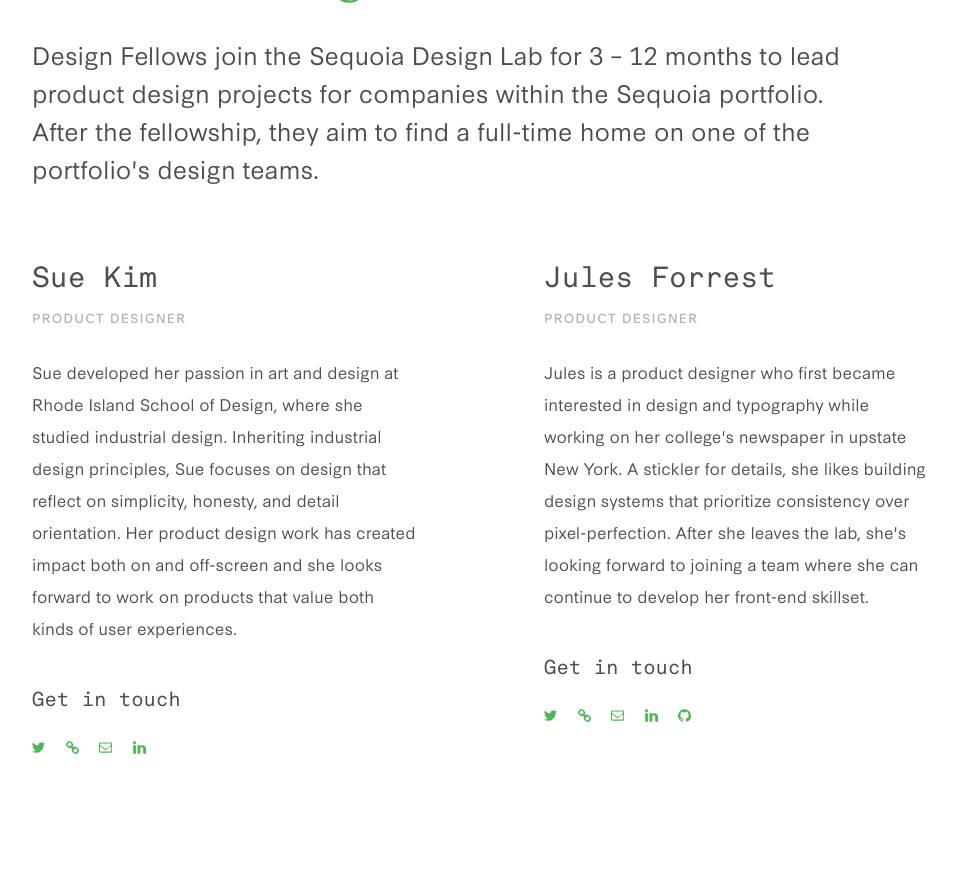
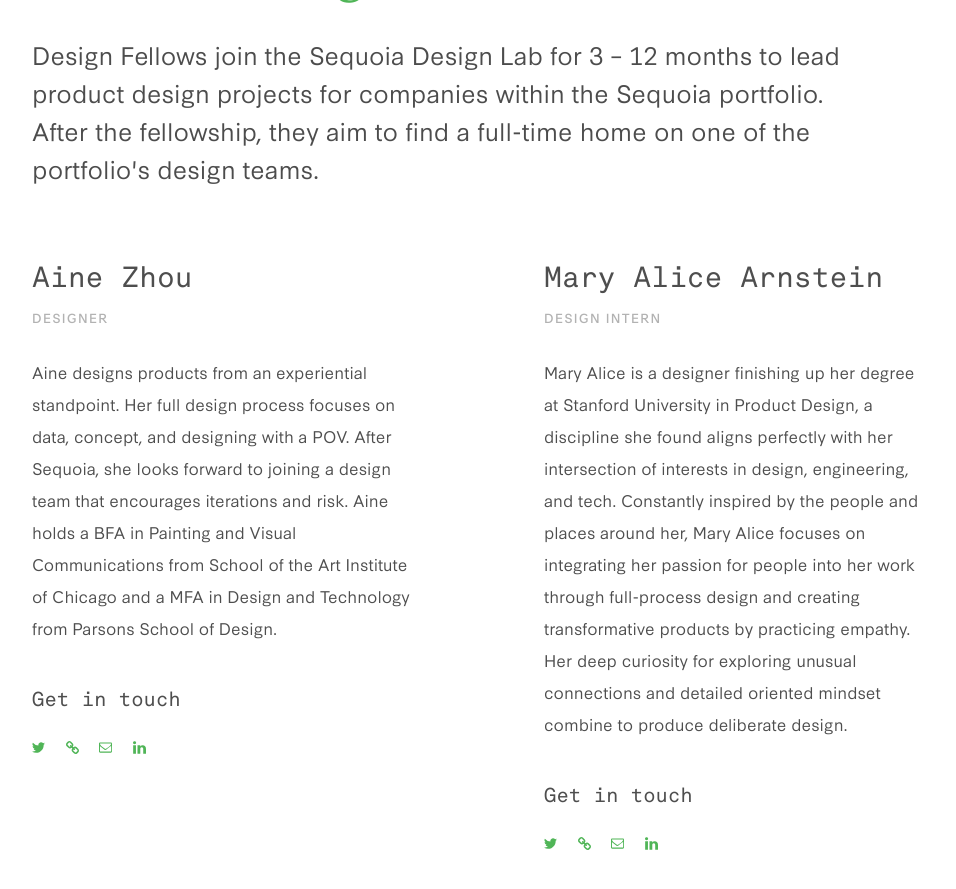
Before and after one commit to sequoiacreativelab/sequoiacreativelab.github.io, a Jekyll site: the page built from index.md, in a window 1280 px wide and 900 px high, scrolled down 2472 px. Shown: the top 889 px of the window, without its empty margins (160-1116 px from the left). Built offline with Jekyll 4.4.1, drawn with Linux system fonts in a browser that asks for light colours; nearby versions of some CDN libraries.

Commit message:
added mary alice and aine

```diff
--- a/index.md
+++ b/index.md
@@ -45,32 +45,23 @@
     design projects for companies within the Sequoia portfolio. After the fellowship,
     they aim to find a full-time home on one of the portfolio's design teams.
   fellows:
-  - name: Sue Kim
-    position: Product designer
-    intro: Sue developed her passion in art and design at Rhode Island School of Design,
-      where she studied industrial design. Inheriting industrial design principles,
-      Sue focuses on design that reflect on simplicity, honesty, and detail orientation.
-      Her product design work has created impact both on and off-screen and she looks
-      forward to work on products that value both kinds of user experiences.
+  - name: Aine Zhou
+    position: Designer
+    intro: Aine designs products from an experiential standpoint. Her full design process focuses on data, concept, and designing with a POV. After Sequoia, she looks forward to joining a design team that encourages iterations and risk. Aine holds a BFA in Painting and Visual Communications from School of the Art Institute of Chicago and a MFA in Design and Technology from Parsons School of Design.
     cta: Get in touch
-    twitter: suemeetsoo
-    website: https://hkimdesign.com/
-    email: mailto:suekiming@gmail.com
-    linkedin: designkim
+    twitter: zhouaine
+    website: https://www.ainezhou.com/
+    email: mailto:aine.zhou@gmail.com
+    linkedin: ainezhou
     column_padding: pr5-m
-  - name: Jules Forrest
-    position: Product designer
-    intro: Jules is a product designer who first became interested in design and typography
-      while working on her college's newspaper in upstate New York. A stickler for
-      details, she likes building design systems that prioritize consistency over
-      pixel-perfection. After she leaves the lab, she's looking forward to joining
-      a team where she can continue to develop her front-end skillset.
+  - name: Mary Alice Arnstein
+    position: Design Intern
+    intro: Mary Alice is a designer finishing up her degree at Stanford University in Product Design, a discipline she found aligns perfectly with her intersection of interests in design, engineering, and tech. Constantly inspired by the people and places around her, Mary Alice focuses on integrating her passion for people into her work through full-process design and creating transformative products by practicing empathy. Her deep curiosity for exploring unusual connections and detailed oriented mindset combine to produce deliberate design.
     cta: Get in touch
-    twitter: julesforrest
-    website: http://freshpepper.co
-    email: mailto:julesforrest@gmail.com
-    linkedin: julesforrest
-    github: julesforrest
+    twitter: sequoia
+    website: https://www.maryalicearnstein.com/
+    email: mailto:maryalicearnstein@gmail.com
+    linkedin: maryalicearnstein
     column_padding: pl5-m pt5 pt0-m
 portfolio:
   label: More than just pixels
```
